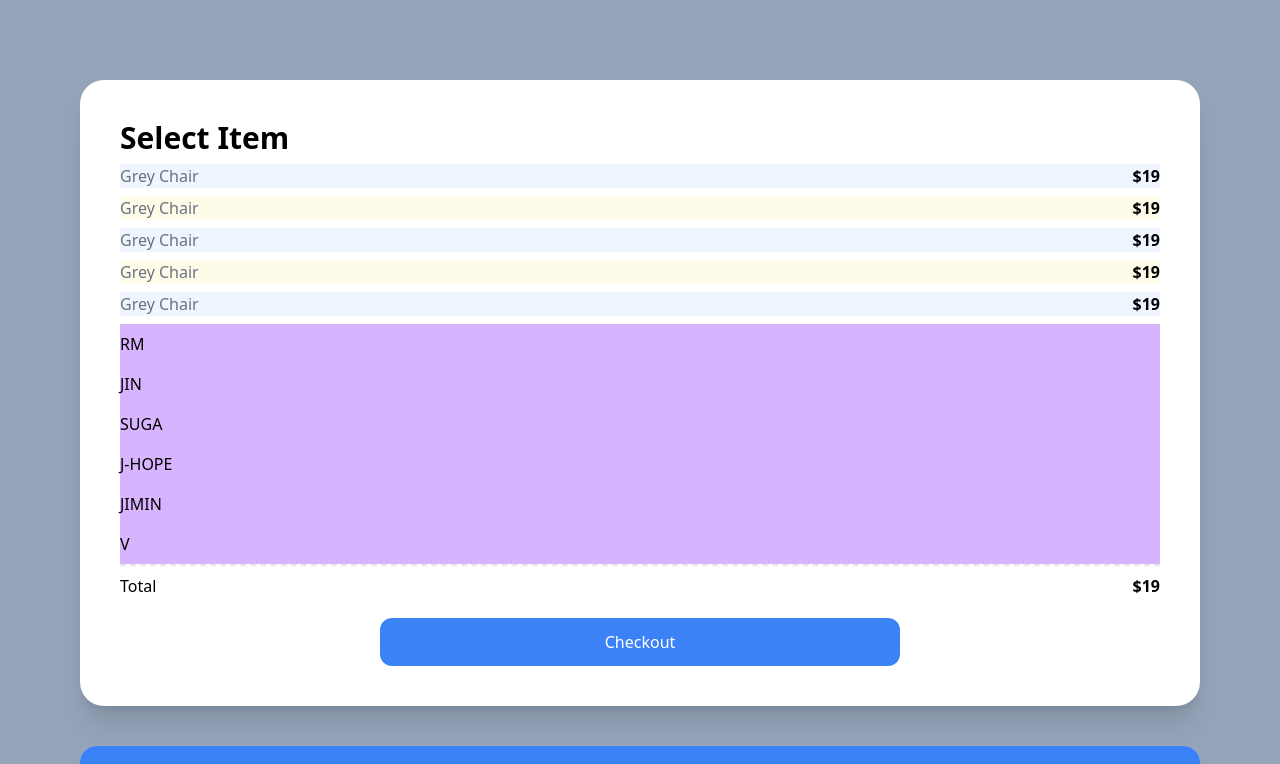
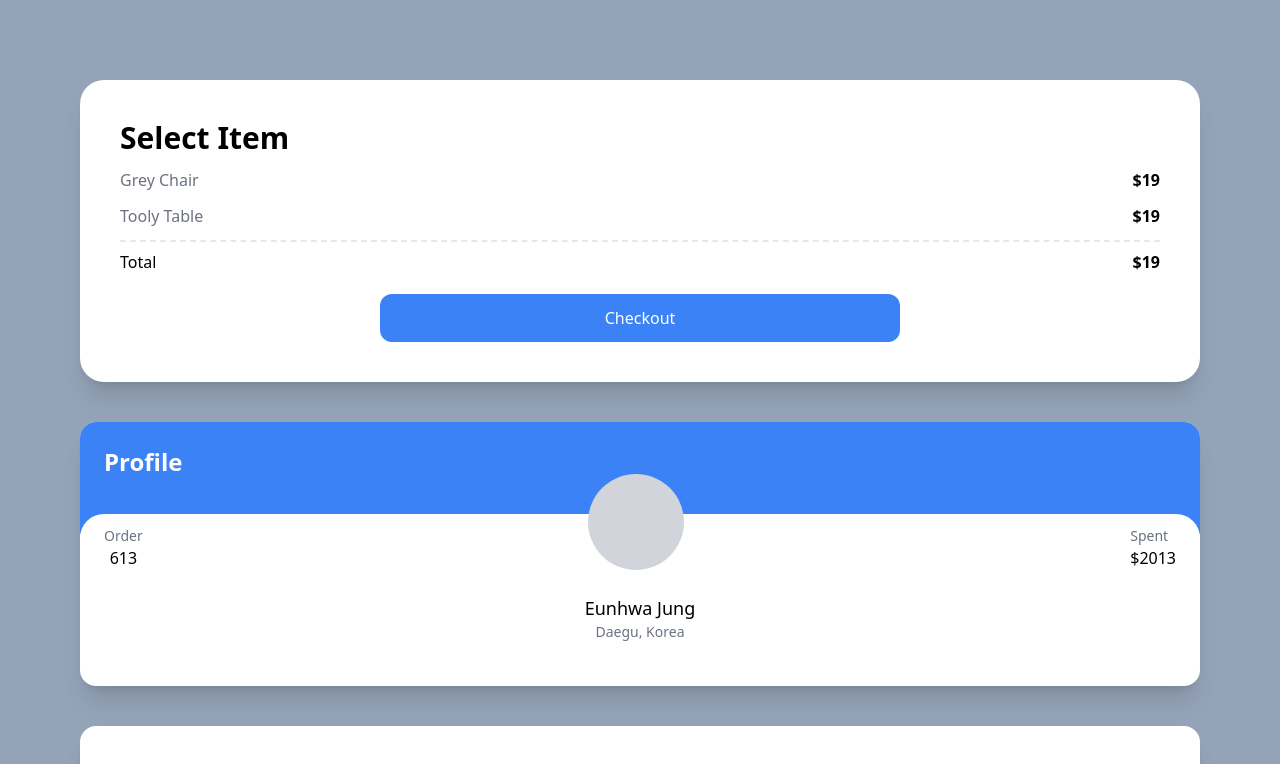
Before and after one commit to summereuna/carrot-market, a Next.js app: page / in a window 1280 px wide. Shown: the top 764 px of the page. Built offline with nearby package versions, Linux system fonts and the light colour scheme.

Commit message:
TIL: practice tailwind group modifier

```diff
--- a/pages/index.tsx
+++ b/pages/index.tsx
@@ -6,28 +6,16 @@ const Home: NextPage = () => {
         {/* 첫 번째: 계산서 */}
         <div className="bg-white p-10 rounded-3xl shadow-xl">
           <span className="font-semibold text-3xl">Select Item</span>
-          {/* 모디파이어로 리스트 구현하기 */}
-          <ul>
-            {[1, 2, 3, 4, 5].map((i) => (
-              <div
-                key={i}
-                className="flex justify-between my-2 odd:bg-blue-50 even:bg-yellow-50 only:bg-red-50"
-                //first: 첫번째 child, last: 마지막 child, only: child가 하나일 경우 표시됨
-                //odd: 홀수 , even: 짝수
-              >
-                <span className="text-gray-500">Grey Chair</span>
-                <span className="font-semibold">$19</span>
-              </div>
-            ))}
-          </ul>
-          {/* empty 수도 셀렉터로는 빈 값을 표시하거나 숨길 수 있음 */}
-          <ul>
-            {["RM", "JIN", "SUGA", "J-HOPE", "JIMIN", "V", ""].map((c, i) => (
-              <li className="py-2 bg-purple-300 empty:hidden" key={i}>
-                {c}
-              </li>
-            ))}
-          </ul>
+          <div className="my-3 flex-col space-y-3">
+            <div className="flex justify-between">
+              <span className="text-gray-500">Grey Chair</span>
+              <span className="font-semibold">$19</span>
+            </div>
+            <div className="flex justify-between">
+              <span className="text-gray-500">Tooly Table</span>
+              <span className="font-semibold">$19</span>
+            </div>
+          </div>
           <div className="flex justify-between pt-2 border-t-2 border-dashed">
             <span>Total</span>
             <span className="font-semibold">$19</span>
@@ -37,7 +25,9 @@ const Home: NextPage = () => {
           </button>
         </div>
         {/* 두 번째: 프로필*/}
-        <div className="bg-white rounded-2xl shadow-xl overflow-hidden">
+        {/* Group Modifiers: 전체 카드를 타겟 했을 때 아바타 바뀌게 해보자
+        타겟하는 group 클래스네임이 hover상태일 때, 지정한 아이템이 바뀜 */}
+        <div className="bg-white rounded-2xl shadow-xl overflow-hidden group">
           <div className="bg-blue-500 p-6 pb-14 flex justify-between text-2xl">
             <span className="text-white font-semibold">Profile</span>
           </div>
@@ -47,13 +37,13 @@ const Home: NextPage = () => {
                 <span className="text-sm text-gray-500">Order</span>
                 <span className="font-medium">613</span>
               </div>
-              <div className="h-24 w-24 bg-yellow-400 rounded-full"></div>
-              <div className="flex flex-col items-center">
+              <div className="h-24 w-24 bg-gray-300 rounded-full group-hover:bg-yellow-400 transition" />
+              <div className="flex flex-col istems-center">
                 <span className="text-sm text-gray-500">Spent</span>
                 <span className="font-medium">$2013</span>
               </div>
             </div>
-            <div className="relative flex flex-col items-center -mt-5 ">
+            <div className="relative flex flex-col items-center -mt-10 ">
               <span className="text-lg font-medium">Eunhwa Jung</span>
               <span className="text-sm text-gray-500">Daegu, Korea</span>
             </div>
```
